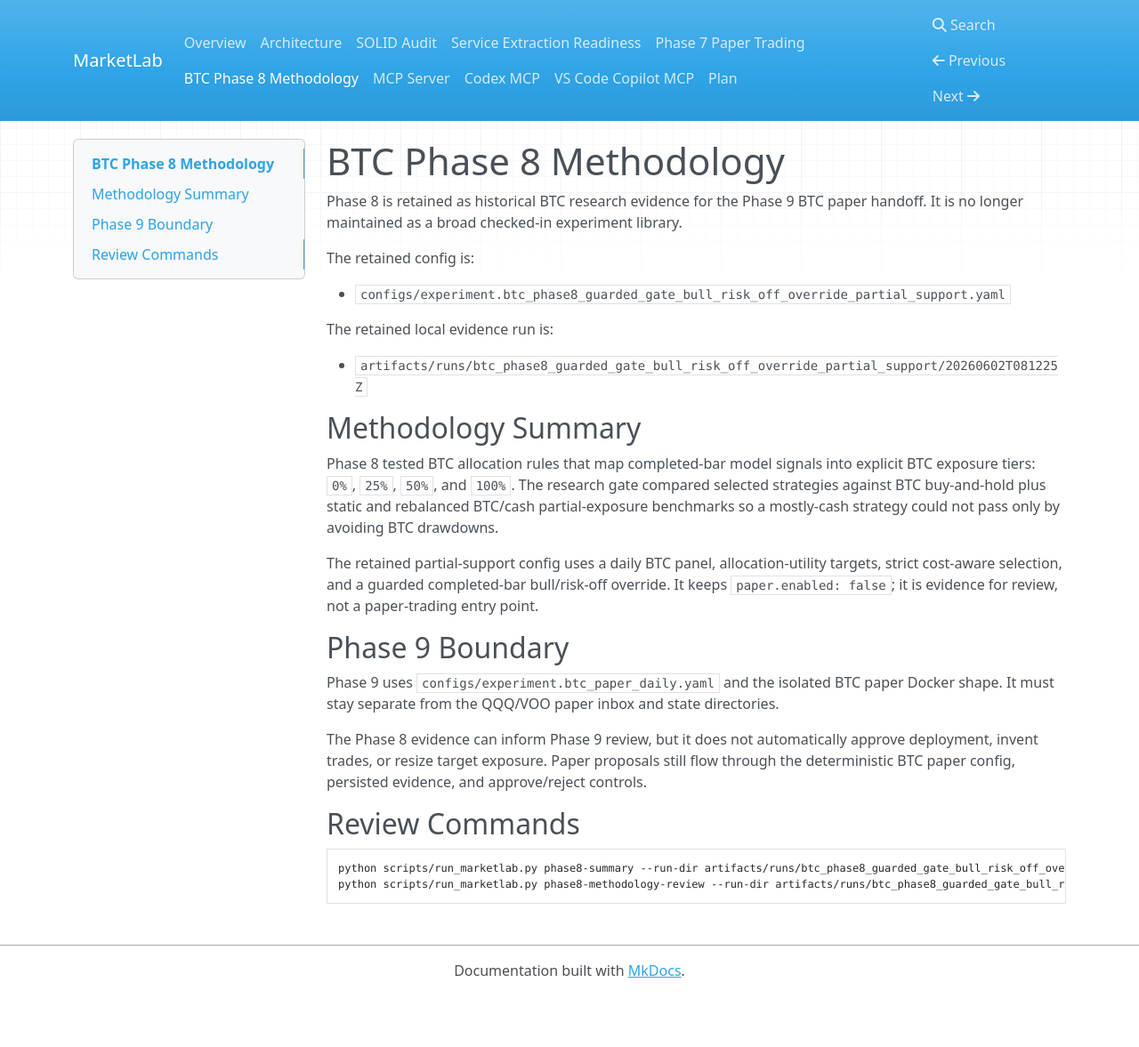
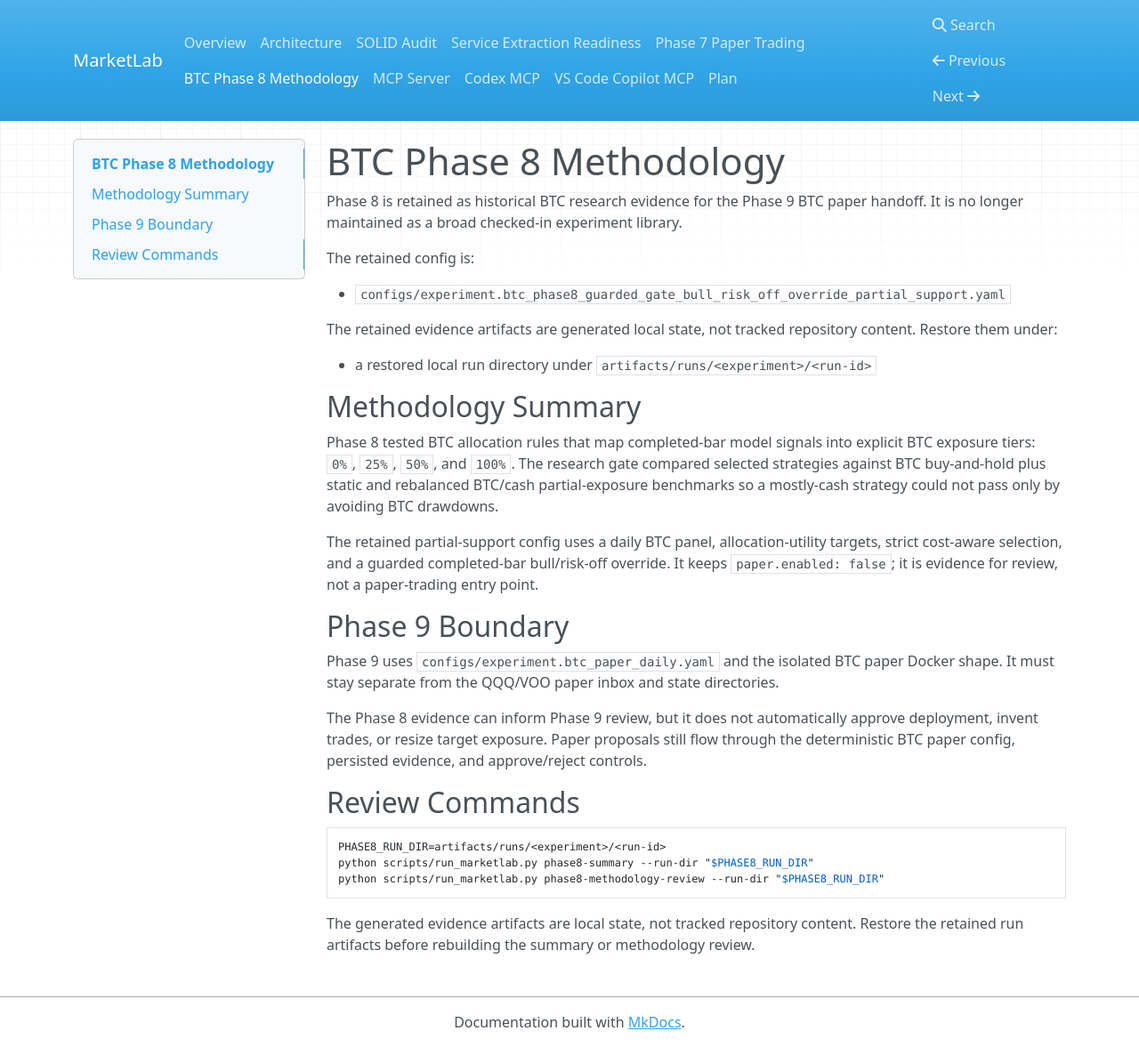
Before and after one commit to ricardogr07/market-lab, an MkDocs documentation site: the page built from docs/btc-phase8-methodology.md, in a window 1280 px wide and 1177 px high. Shown: the whole window at 89% size. Built offline with MkDocs 1.6.1, drawn with Linux system fonts in a browser that asks for light colours; nearby versions of some CDN libraries.

Commit message:
docs: clarify retained phase8 artifact restore

````diff
--- a/docs/btc-phase8-methodology.md
+++ b/docs/btc-phase8-methodology.md
@@ -8,9 +8,9 @@ The retained config is:
 
 - `configs/experiment.btc_phase8_guarded_gate_bull_risk_off_override_partial_support.yaml`
 
-The retained local evidence run is:
+The retained evidence artifacts are generated local state, not tracked repository content. Restore them under:
 
-- `artifacts/runs/btc_phase8_guarded_gate_bull_risk_off_override_partial_support/20260602T081225Z`
+- a restored local run directory under `artifacts/runs/<experiment>/<run-id>`
 
 ## Methodology Summary
 
@@ -39,6 +39,9 @@ approve/reject controls.
 ## Review Commands
 
 ```bash
-python scripts/run_marketlab.py phase8-summary --run-dir artifacts/runs/btc_phase8_guarded_gate_bull_risk_off_override_partial_support/20260602T081225Z
-python scripts/run_marketlab.py phase8-methodology-review --run-dir artifacts/runs/btc_phase8_guarded_gate_bull_risk_off_override_partial_support/20260602T081225Z
+PHASE8_RUN_DIR=artifacts/runs/<experiment>/<run-id>
+python scripts/run_marketlab.py phase8-summary --run-dir "$PHASE8_RUN_DIR"
+python scripts/run_marketlab.py phase8-methodology-review --run-dir "$PHASE8_RUN_DIR"
 ```
+
+The generated evidence artifacts are local state, not tracked repository content. Restore the retained run artifacts before rebuilding the summary or methodology review.
````
Also changed, not shown: README.md (+4 -2 lines).
